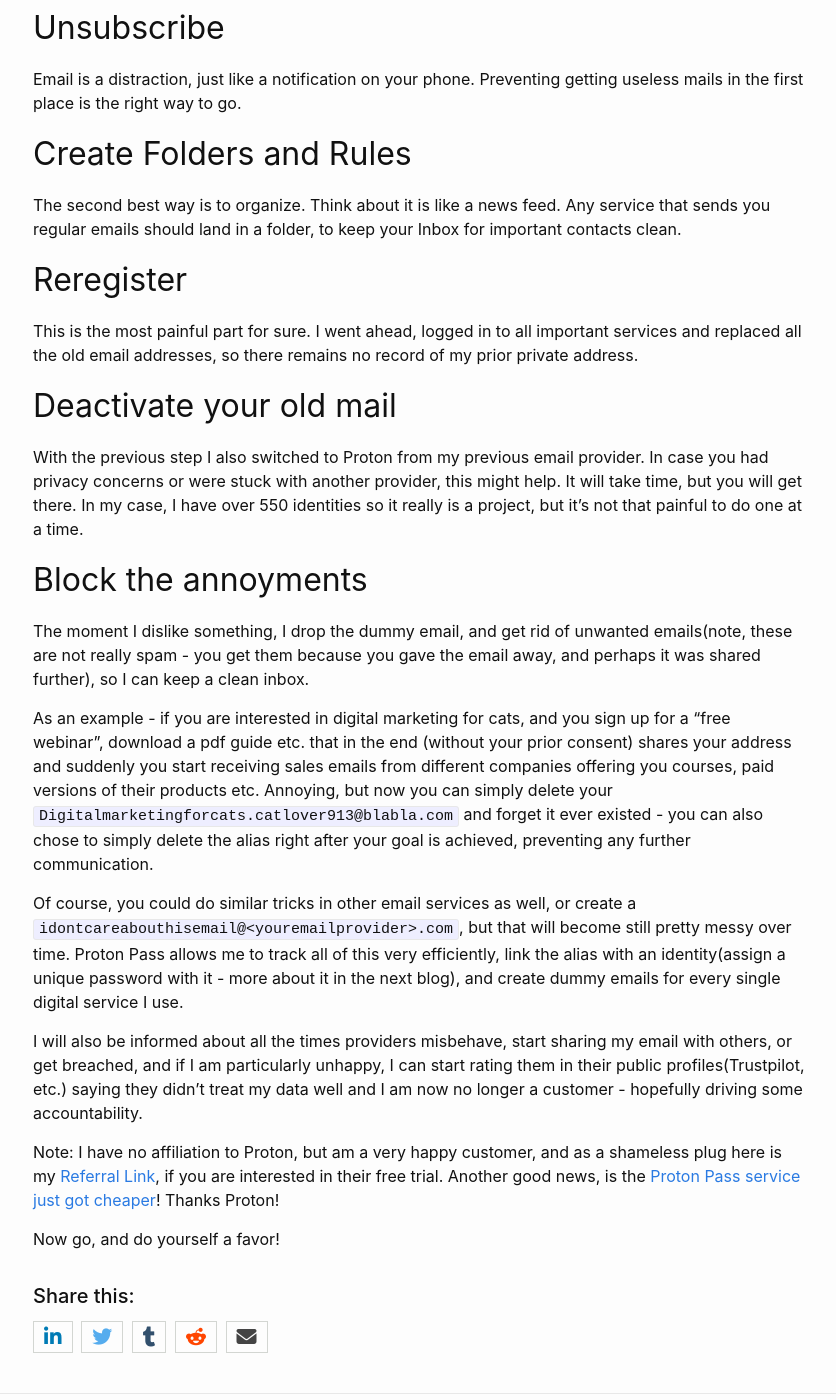
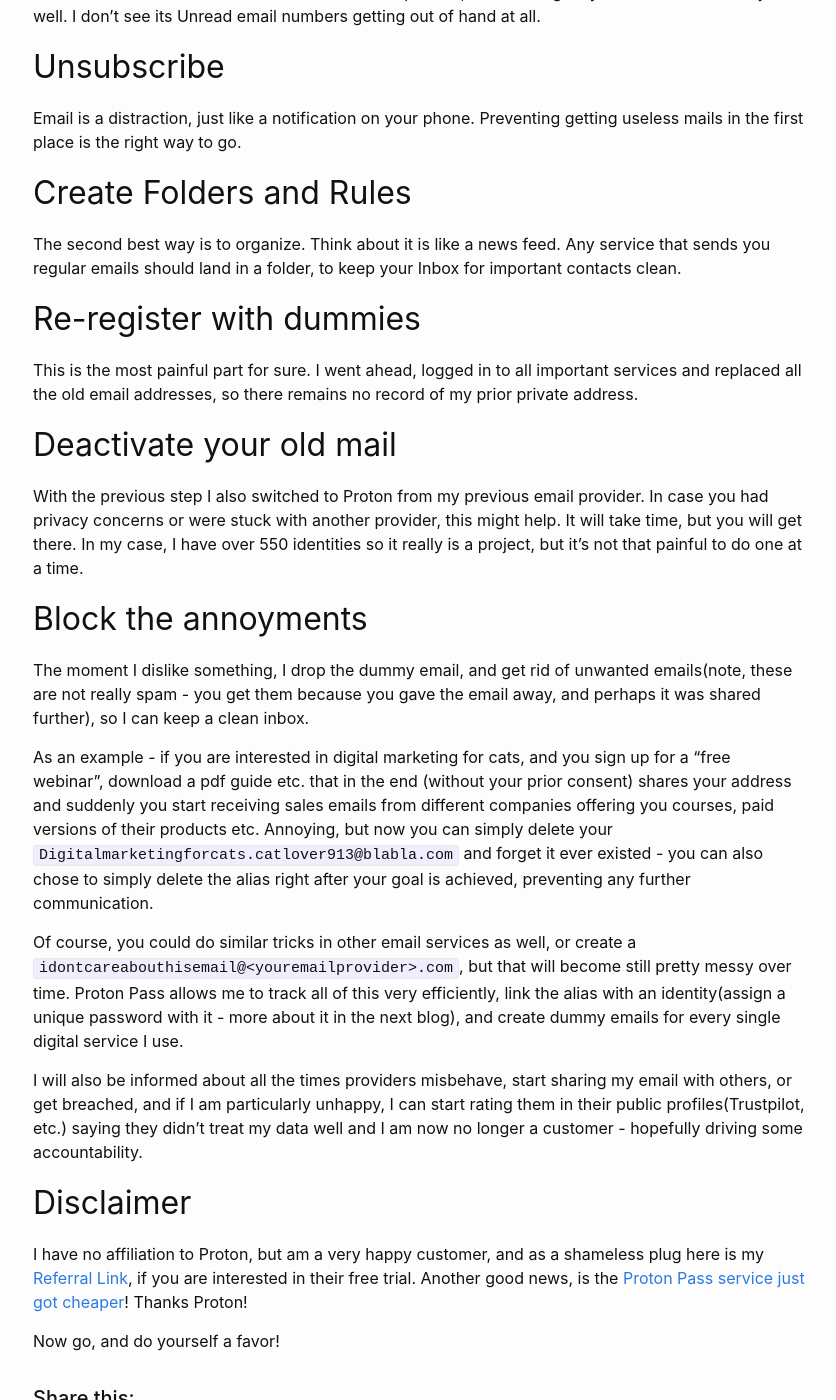
Before and after one commit to inverzeio/blog, a Jekyll site: the page built from _posts/2024-01-31-Best-Email-Privacy-and-Productivity-Tips-for-2024.MD, in a window 1280 px wide and 1400 px high, scrolled down 1813 px. Shown: the whole window, without its empty margins (221-1057 px from the left). Built offline with Jekyll 4.4.1, drawn with Linux system fonts in a browser that asks for light colours; nearby versions of some CDN libraries; comment, search, counter and statistics services are not loaded.

Commit message:
Update 2024-01-31-Best-Email-Privacy-and-Productivity-Tips-for-2024.MD
fixes

```diff
--- a/_posts/2024-01-31-Best-Email-Privacy-and-Productivity-Tips-for-2024.MD
+++ b/_posts/2024-01-31-Best-Email-Privacy-and-Productivity-Tips-for-2024.MD
@@ -15,7 +15,8 @@
 Why should you do this?
 --------------------
 Personally, I have been fed up with all the data breaches that happened to my data, including some companies repeatedly losing my data, that has been reported in [haveibeenpawned](https://haveibeenpwned.com/).
-Also, I am pretty curious about data breaches - see the slides of my talk I gave last year for security managers and auditors, [here](https://github.com/inverzeio/talks)
+Also, I am pretty curious about data breaches - see the slides of my talk I gave last year for security managers and auditors, [here](https://github.com/inverzeio/talks).
+
 What annoys me even more is the “We care about your privacy” statements after a breach or completely denying responsibility, such as the recent 23and me breach, where hackers stole DNA data of 6.9 million users.
 
 Critical health information must be protected by law, and negligent businesses don’t deserve to operate with permanent biomarkers, period.(DNA, retina/iris scan, fingerprint etc.).
@@ -54,7 +55,7 @@
 --------------------
 The second best way is to organize. Think about it is like a news feed. Any service that sends you regular emails should land in a folder, to keep your Inbox for important contacts clean.
 
-Reregister
+Re-register with dummies
 --------------------
 This is the most painful part for sure. I went ahead, logged in to all important services and replaced all the old email addresses, so there remains no record of my prior private address.
 
@@ -72,7 +73,10 @@
 
 I will also be informed about all the times providers misbehave, start sharing my email with others, or get breached, and if I am particularly unhappy, I can start rating them in their public profiles(Trustpilot, etc.) saying they didn’t treat my data well and I am now no longer a customer - hopefully driving some accountability.
 
-Note: I have no affiliation to Proton, but am a very happy customer, and as a shameless plug here is my [Referral Link](https://pr.tn/ref/QHQ345GN4CN0), if you are interested in their free trial.
+Disclaimer
+--------------------
+
+I have no affiliation to Proton, but am a very happy customer, and as a shameless plug here is my [Referral Link](https://pr.tn/ref/QHQ345GN4CN0), if you are interested in their free trial.
 Another good news, is the [Proton Pass service just got cheaper](https://pr.tn/ref/QHQ345GN4CN0)! Thanks Proton!
 
 Now go, and do yourself a favor!
```
